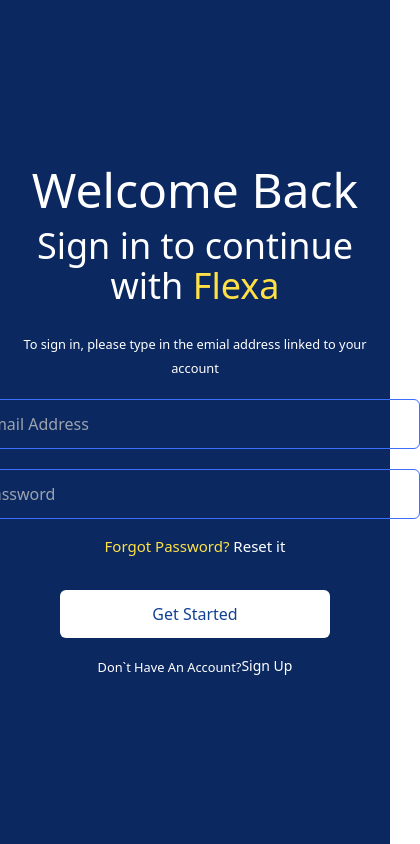
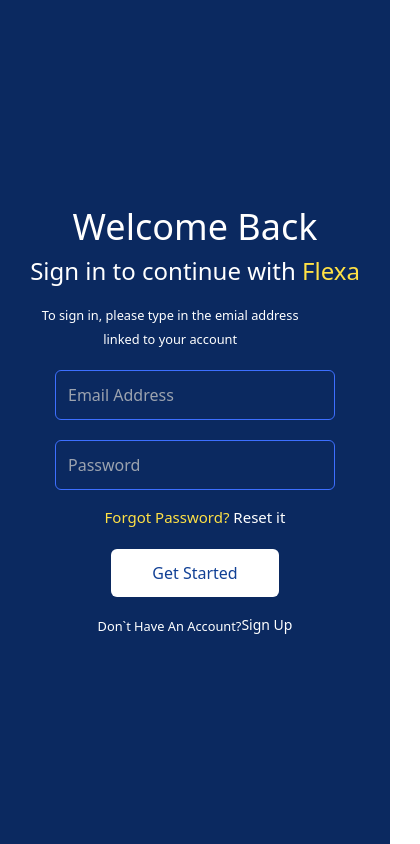
Before and after one commit to GbollySckoky/Flexa-, a React (Vite) app: page /sign-in in a window 390 px wide. Shown: the whole page, 420 px wide, since content can reach past the window. Built offline with nearby package versions, Linux system fonts and the light colour scheme.

Commit message:
Flexa_Project

```diff
--- a/src/components/SignIn/SignIn.jsx
+++ b/src/components/SignIn/SignIn.jsx
@@ -1,48 +1,77 @@
+import { useState } from "react";
 import { Link } from "react-router-dom";
 
 const SignIn = () => {
+  const [inputs, setInput] = useState({
+    email: "",
+    password:""
+  })
+  const handleChange = (e) => {
+    const {name, value} = e.target
+    setInput((prevState) => {
+      return {...prevState, [name]: value}
+    })
+  };
+
+  const handleSubmit = (e) => {
+    e.preventDefault()
+    console.log(inputs)
+  }
   return (
     <div>
       <section className="bg-lightblues ">
         <div className=" h-screen flex flex-col justify-center  items-center">
           <div className="text-center text-white">
-            <h1 className="text-5xl font-medium pb-3">Welcome Back</h1>
-            <p className="text-4xl font-light  ">
-              Sign in to continue with{" "}
-              <strong className="text-yellows">Flexa</strong>
+            <h1 className="sm:text-4xl  md:text-5xl font-medium sm:pb-2 md:pb-3">
+              Welcome Back
+            </h1>
+            <p className="sm:text-2xl md:text-4xl sm:font-extralight font-light  ">
+              Sign in to continue with
+              <strong className="text-yellows"> Flexa</strong>
             </p>
-            <p className="pt-[25px] font-thin pb-[20px]">
+            <p className="sm:pt-[15px] w-[280px] md:w-full md:pt-[25px] font-normal pb-[20px]">
               <small>
                 To sign in, please type in the emial address linked to your
                 account
-              </small>{" "}
+              </small>
             </p>
           </div>
-          <form>
+          <form onSubmit={handleSubmit}>
             <div>
               <input
                 type="email"
                 placeholder="Email Address"
-                className="w-[450px] bg-transparent p-3 mb-5 rounded-md"
+                className="sm:w-[280px] md:w-[450px] bg-transparent p-3 mb-5 rounded-md"
+                onChange={handleChange}
+                name="email"
               />
             </div>
             <div>
               <input
                 type="password"
                 placeholder="Password"
-                className="w-[450px] bg-transparent p-3 mb-4 rounded-md"
+                className="sm:w-[280px] md:w-[450px] bg-transparent p-3 mb-4 rounded-md"
+                onChange={handleChange}
+                name="password"
               />
             </div>
-            <div className="text-center text-yellows text-[15px] font-extralight mb-8">
-              <Link to={"#"}>Forgot Password? <span className="text-white">Reset it</span></Link>
+            <div className="text-center text-yellows text-[15px] font-extralight sm:mb-5 mb-8">
+              <Link to={"#"}>
+                Forgot Password? <span className="text-white">Reset it</span>
+              </Link>
             </div>
             <div className="bg-white text-Blue text-center w-3/5 mx-auto rounded-md py-3 mb-4">
               <button>Get Started</button>
             </div>
           </form>
           <div className="flex items-center text-white">
-            <p className="font-thin"> <small>Don`t Have An Account?</small></p>
-            <Link className="font-light text-sm" to={"/create"}>Sign Up</Link>
+            <p className="font-thin">
+              {" "}
+              <small>Don`t Have An Account?</small>
+            </p>
+            <Link className="font-light text-sm" to={"/create"}>
+              Sign Up
+            </Link>
           </div>
         </div>
       </section>
--- a/src/components/Signup/Signup.jsx
+++ b/src/components/Signup/Signup.jsx
@@ -9,7 +9,6 @@
     password: "",
     aboutUs: "",
   });
-  const [errors, setErrors] = useState("");
 
   const handleChange = (e) => {
     const { name, value } = e.target;
@@ -21,7 +20,6 @@
   const handleSubmit = (e) => {
     e.preventDefault();
     console.log(details);
-    setErrors(validate(details));
   };
 
   return (
--- a/tailwind.config.js
+++ b/tailwind.config.js
@@ -16,7 +16,13 @@
         Blue: "#114095",
         primaryBlue: "#6F94FF",
       lightGold:"#FFE145"
-      }
+      },
+      screens: {
+        sm: '280px',
+        md: '768px',
+        lg: '976px',
+        xl: '1440px',
+      },
     },
   },
   plugins: [],
```
